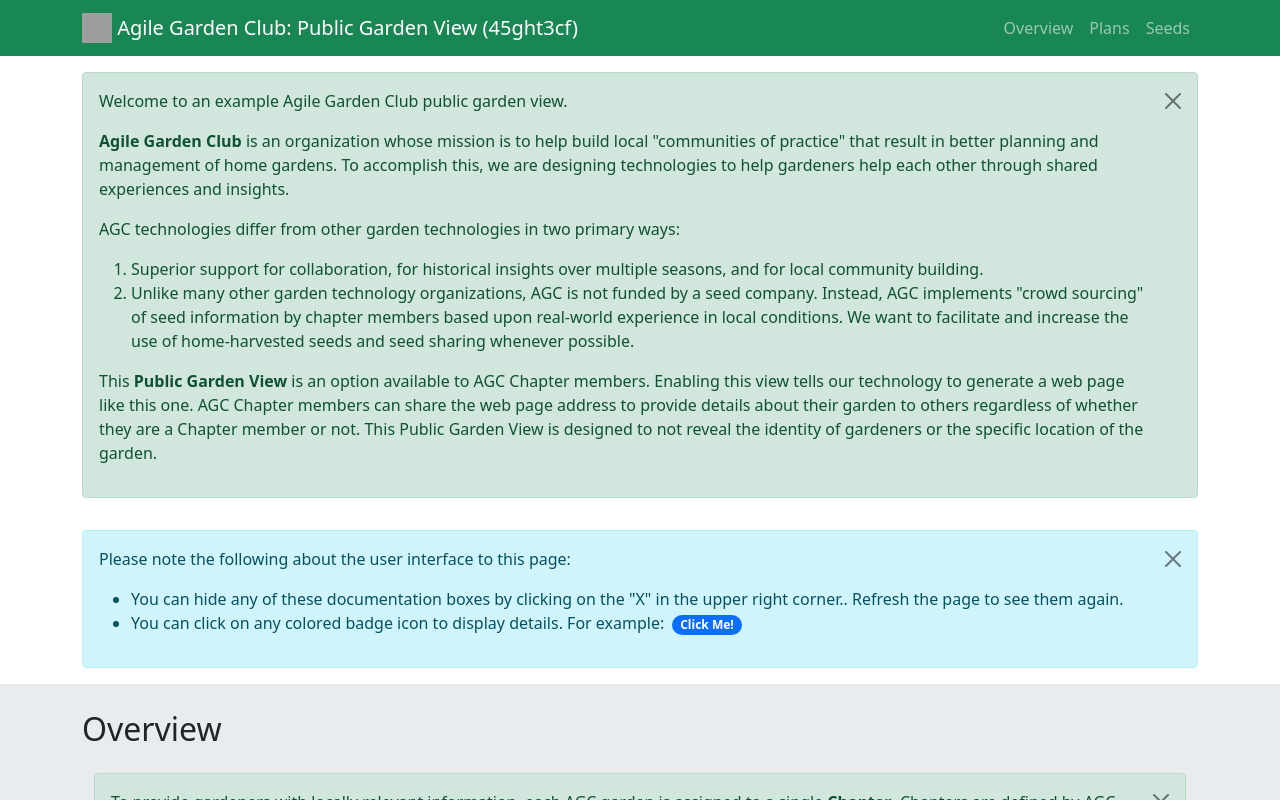
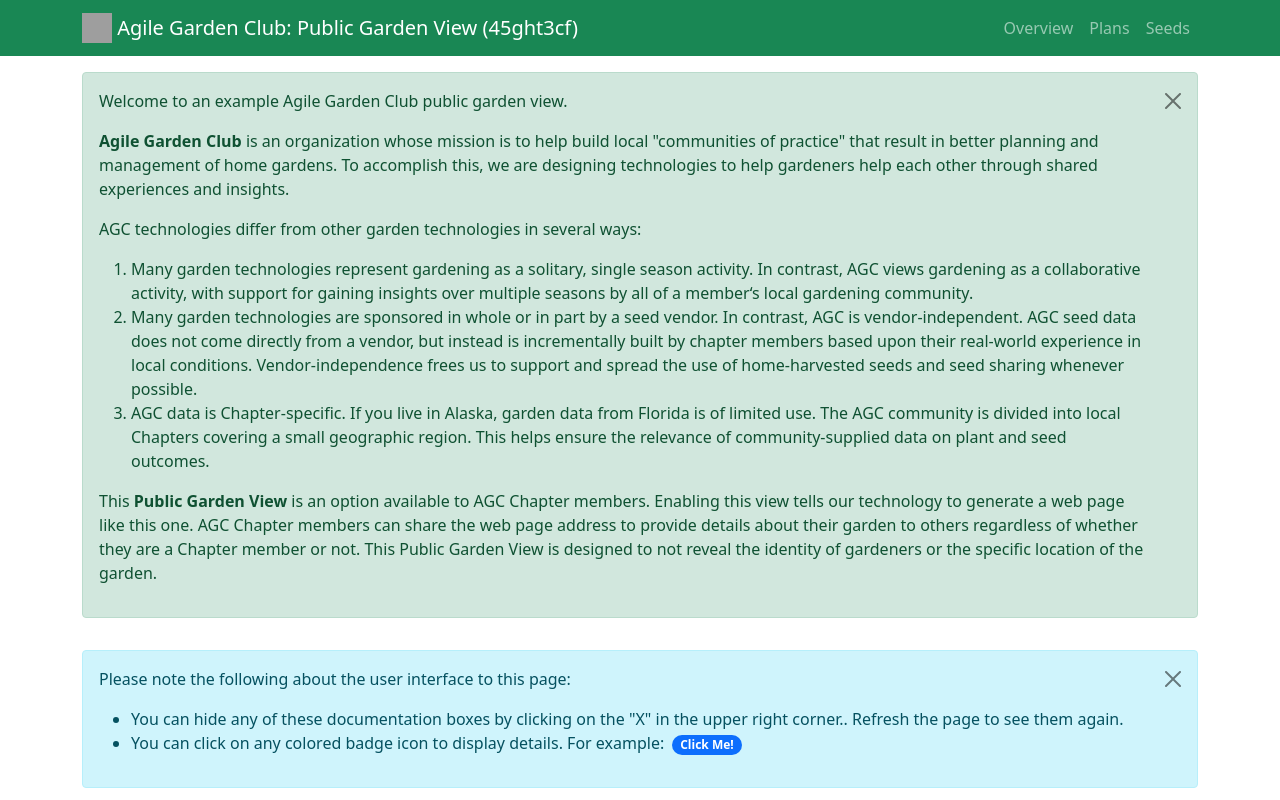
Before and after one commit to agilegardenclub/public-garden, a React (Create React App) app: page / in a window 1280 px wide. Shown: the top 800 px of the page. Built offline with nearby package versions, Linux system fonts and the light colour scheme; grey boxes are pictures that could not be loaded.

Commit message:
Update about

```diff
--- a/src/sections/About.js
+++ b/src/sections/About.js
@@ -12,10 +12,11 @@ function About() {
       <Documentation>
         <p>Welcome to an example Agile Garden Club public garden view.</p>
         <p><b>Agile Garden Club</b> is an organization whose mission is to help build local &quot;communities of practice&quot; that result in better planning and management of home gardens. To accomplish this, we are designing technologies to help gardeners help each other through shared experiences and insights. </p>
-        <p>AGC technologies differ from other garden technologies in two primary ways:</p>
+        <p>AGC technologies differ from other garden technologies in several ways:</p>
         <ol>
-          <li>Superior support for collaboration, for historical insights over multiple seasons, and for local community building.</li>
-          <li>Unlike many other garden technology organizations, AGC is not funded by a seed company. Instead, AGC implements &quot;crowd sourcing&quot; of seed information by chapter members based upon real-world experience in local conditions. We want to facilitate and increase the use of home-harvested seeds and seed sharing whenever possible.</li>
+          <li>Many garden technologies represent gardening as a solitary, single season activity. In contrast, AGC views gardening as a collaborative activity, with support for gaining insights over multiple seasons by all of a member&lsquo;s local gardening community.</li>
+          <li>Many garden technologies are sponsored in whole or in part by a seed vendor. In contrast, AGC is vendor-independent. AGC seed data does not come directly from a vendor, but instead is incrementally built by chapter members based upon their real-world experience in local conditions. Vendor-independence frees us to support and spread the use of home-harvested seeds and seed sharing whenever possible.</li>
+          <li>AGC data is Chapter-specific. If you live in Alaska, garden data from Florida is of limited use. The AGC community is divided into local Chapters covering a small geographic region. This helps ensure the relevance of community-supplied data on plant and seed outcomes.</li>
         </ol>
         <p>This <b>Public Garden View</b> is an option available to AGC Chapter members. Enabling this view tells our technology to generate a web page like this one. AGC Chapter members can share the web page address to provide details about their garden to others regardless of whether they are a Chapter member or not. This Public Garden View is designed to not reveal the identity of gardeners or the specific location of the garden. </p>
       </Documentation>
```
